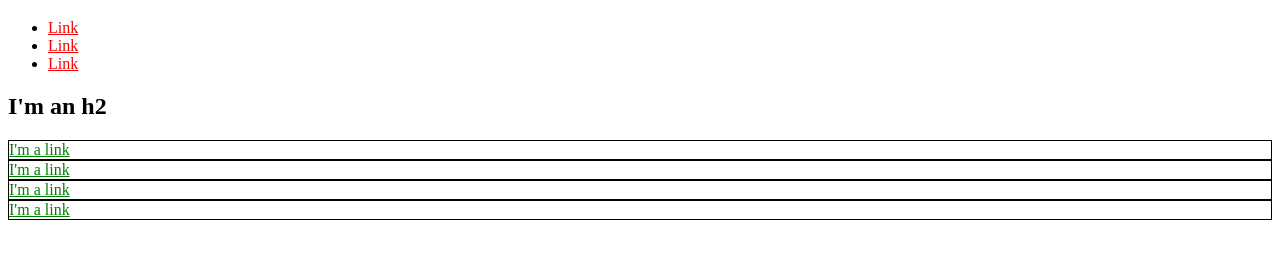
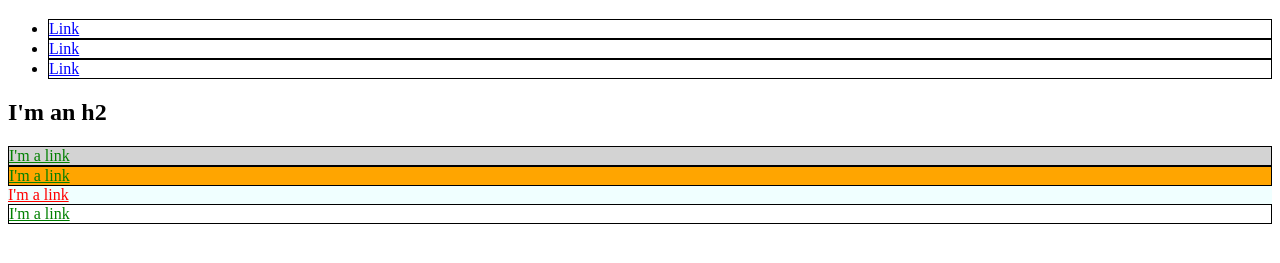
Before and after one commit to farhanos/farhanos.github.io, a plain HTML site: page index.html in a window 1280 px wide. Shown: the part 61-324 px from the top of the page. Drawn offline with Linux system fonts and the light colour scheme.

Commit message:
Added styles

```diff
--- a/index.html
+++ b/index.html
@@ -1,5 +1,31 @@
 <!DOCTYPE html>
 <html>
+  <style>
+    a {
+    color: red;
+  }
+  .jasmine {
+    background-color: azure;
+  }
+  #annoying {
+    background-color: orange;
+  }
+  #exec-bio {
+    background-color: lightgray;
+  }
+  .bio-box {
+    border: 1px solid black;
+  }
+  .bio-box a {
+    color: green;
+  }
+  li {
+    border: 1px solid black;
+  }
+  ul a {
+    color: blue;
+  }
+  </style>
   <head>
     <title>Test Page: Don't Panic</title>
     <meta charset="utf-8">
@@ -8,27 +34,27 @@
     <h1>I'm an h1</h1>
     <ul>
       <li>
-        <a href="http://example.com/" style="color: red;">Link</a>
+        <a href="http://example.com/">Link</a>
       </li>
       <li>
-        <a href="http://example.com/" style="color: red;">Link</a>
+        <a href="http://example.com/">Link</a>
       </li>
       <li>
-        <a href="http://example.com/" style="color: red;">Link</a>
+        <a href="http://example.com/">Link</a>
       </li>
     </ul>
     <h2>I'm an h2</h2>
-    <div style="border: 1px solid black;">
-      <a href="http://example.com/" style="color: green;">I'm a link</a>
+    <div id="exec-bio" class="bio-box">
+      <a href="http://example.com/">I'm a link</a>
     </div>
-    <div style="border: 1px solid black;">
-      <a href="http://example.com/" style="color: green;">I'm a link</a>
+    <div id="annoying" class="bio-box">
+      <a href="http://example.com/">I'm a link</a>
     </div>
-    <div style="border: 1px solid black;">
-      <a href="http://example.com/" style="color: green;">I'm a link</a>
+    <div class="jasmine">
+      <a href="http://example.com/">I'm a link</a>
     </div>
-    <div style="border: 1px solid black;">
-      <a href="http://example.com/" style="color: green;">I'm a link</a>
+    <div class="bio-box">
+      <a href="http://example.com/">I'm a link</a>
     </div>
   </body>
 </html>
```
